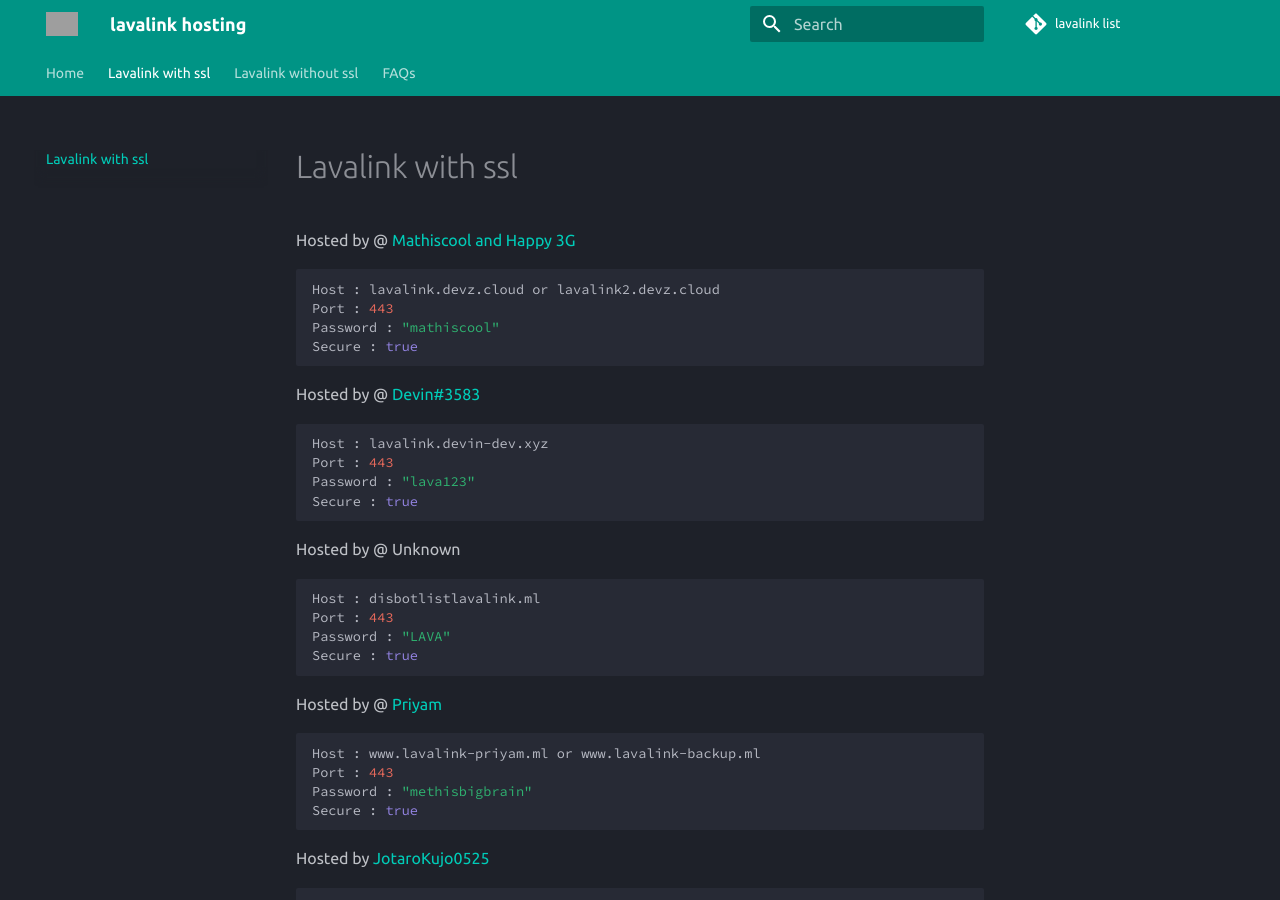
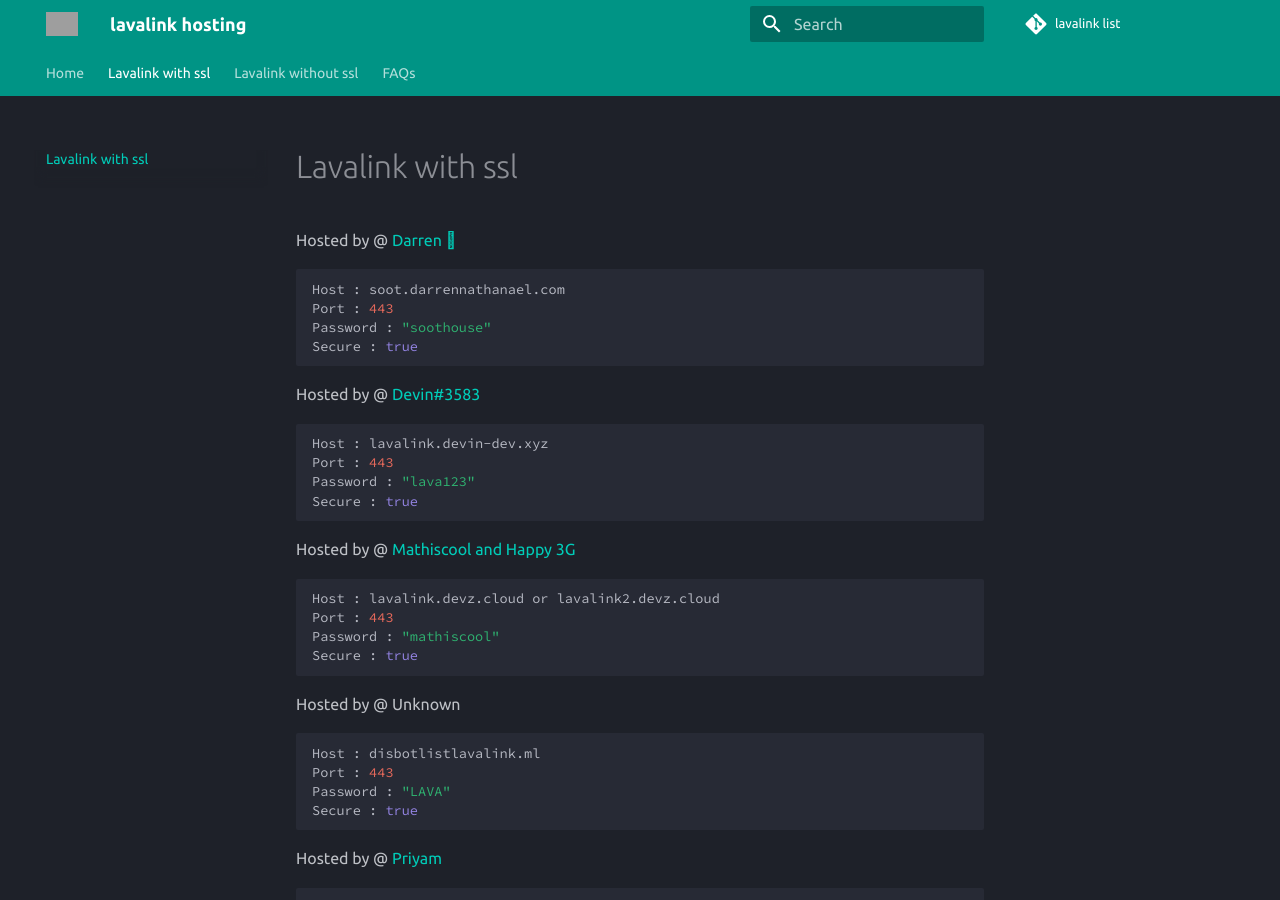
Before and after one commit to DarrenOfficial/lavalink-list, an MkDocs documentation site: the page built from docs/SSL/lavalink-with-ssl.md, in a window 1280 px wide and 900 px high. Built offline with MkDocs 1.6.1 and Material for MkDocs 9.7.7, drawn with Linux system fonts in a browser that asks for light colours; comment, search, counter and statistics services are not loaded; grey boxes are pictures that could not be loaded.

Commit message:
owo rhats

````diff
--- a/docs/SSL/lavalink-with-ssl.md
+++ b/docs/SSL/lavalink-with-ssl.md
@@ -1,8 +1,8 @@
-Hosted by @ [Mathiscool and Happy 3G](https://discord.io/botsuniversity)
+Hosted by @ [Darren ](https://discord.darrennathanael.com)
 ```bash
-Host : lavalink.devz.cloud or lavalink2.devz.cloud
+Host : soot.darrennathanael.com
 Port : 443
-Password : "mathiscool"
+Password : "soothouse"
 Secure : true
 ```
 Hosted by @ [Devin#3583](https://github.com/DevinOfficial)
@@ -10,6 +10,13 @@ Hosted by @ [Devin#3583](https://github.com/DevinOfficial)
 Host : lavalink.devin-dev.xyz
 Port : 443
 Password : "lava123"
+Secure : true
+```
+Hosted by @ [Mathiscool and Happy 3G](https://discord.io/botsuniversity)
+```bash
+Host : lavalink.devz.cloud or lavalink2.devz.cloud
+Port : 443
+Password : "mathiscool"
 Secure : true
 ```
 Hosted by @ Unknown
````
